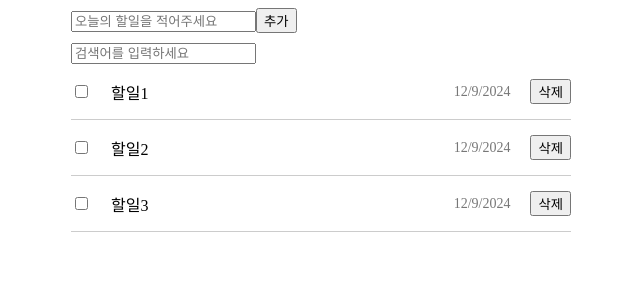
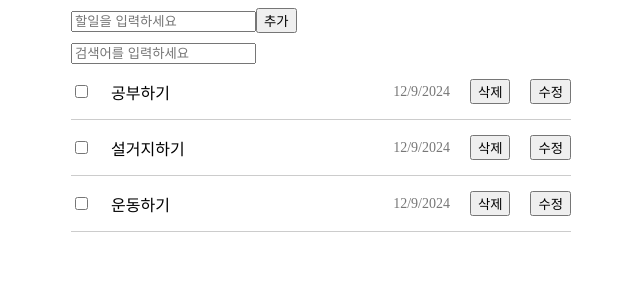
Before and after one commit to koyoujin6759/react-study-2024, a React (Vite) app in the folder section05/: page / in a window 1280 px wide. Shown: the top 300 px of the page, without its empty margins (319-959 px from the left). Built offline with nearby package versions, Linux system fonts and the light colour scheme.

Commit message:
241212 practice

```diff
--- a/section05/src/App.jsx
+++ b/section05/src/App.jsx
@@ -1,51 +1,53 @@
 import { useState, useRef } from "react";
+import Editor2 from "./components/Editor2";
 import List2 from "./components/List2";
-import Editor2 from "./components/Editor2";
 import "./App.css";
 
 const mockData = [
   {
     id: 0,
+    content: "공부하기",
     isDone: false,
-    content: "할일1",
     date: new Date().getTime(),
   },
   {
     id: 1,
+    content: "설거지하기",
     isDone: false,
-    content: "할일2",
     date: new Date().getTime(),
   },
   {
     id: 2,
+    content: "운동하기",
     isDone: false,
-    content: "할일3",
     date: new Date().getTime(),
   },
 ];
-
 function App() {
   const [todos, setTodos] = useState(mockData);
-  const isRef = useRef(0);
-
+  const idRef = useRef(3);
   const onCreate = (content) => {
     const newTodo = {
-      id: isRef.current++,
+      id: idRef.current++,
+      content: content,
       isDone: false,
-      content: content,
       date: new Date().getTime(),
     };
-    setTodos([newTodo, ...todos]);
+    setTodos([...todos, newTodo]);
   };
 
   const onDelete = (targetId) => {
     setTodos(todos.filter((todo) => todo.id !== targetId));
   };
 
+  const onEdit = (targetId, editContent) => {
+    setTodos(todos.map((todo) => (targetId === todo.id ? { ...todo, content: editContent } : todo)));
+  };
+
   return (
     <div className="App">
       <Editor2 onCreate={onCreate} />
-      <List2 todos={todos} onDelete={onDelete} />
+      <List2 todos={todos} onDelete={onDelete} onEdit={onEdit} />
     </div>
   );
 }
--- a/section05/src/components/Editor2.jsx
+++ b/section05/src/components/Editor2.jsx
@@ -7,14 +7,14 @@ const Editor2 = ({ onCreate }) => {
   };
   const onSubmit = () => {
     onCreate(content);
-    setContent("");
   };
 
   return (
-    <div className="input-wrap">
-      <input type="text" value={content} onChange={onChangeContent} placeholder="오늘의 할일을 적어주세요" />
+    <div className="editor-wrap">
+      <input type="text" value={content} onChange={onChangeContent} placeholder="할일을 입력하세요" />
       <button onClick={onSubmit}>추가</button>
     </div>
   );
 };
+
 export default Editor2;
--- a/section05/src/components/List2.jsx
+++ b/section05/src/components/List2.jsx
@@ -1,35 +1,33 @@
 import TodoItem2 from "./TodoItem2";
 import { useState } from "react";
 
-const List2 = ({ todos, onDelete }) => {
+const List2 = ({ todos, onDelete, onEdit }) => {
   const [search, setSearch] = useState("");
   const onChangeSearch = (e) => {
     setSearch(e.target.value);
   };
-
   const getFilteredData = () => {
     if (search === "") {
       return todos;
     }
-    return todos.filter((todo) => {
-      todo.content.toLowerCase().includes(search.toLocaleLowerCase());
-    });
+    return todos.filter((todo) => todo.content.toLowerCase().includes(search.toLocaleLowerCase()));
   };
 
-  const filterdTodos = getFilteredData();
+  const filteredTodos = getFilteredData();
 
   return (
-    <div>
-      <input type="text" value={search} onChange={onChangeSearch} placeholder="검색어를 입력하세요" />
-      <div className="todo-wrapper">
-        {/* {todos.map((todo) => {
-          return <TodoItem2 key={todo.id} {...todo} onDelete={onDelete} />;
-        })} */}
-        {filterdTodos.map((todo) => {
-          return <TodoItem2 key={todo.id} {...todo} onDelete={onDelete} />;
+    <div className="list-wrap">
+      <div className="search-wrap">
+        <input type="text" value={search} onChange={onChangeSearch} placeholder="검색어를 입력하세요" />
+      </div>
+      <div className="list">
+        {/* <TodoItem2 todos={todos} /> */}
+        {filteredTodos.map((todo) => {
+          return <TodoItem2 key={todo.id} {...todo} onDelete={onDelete} onEdit={onEdit} />;
         })}
       </div>
     </div>
   );
 };
+
 export default List2;
--- a/section05/src/components/TodoItem2.css
+++ b/section05/src/components/TodoItem2.css
@@ -1,14 +1,14 @@
-.list {
+.item {
   display: flex;
   gap: 20px;
   border-bottom: 1px solid #ccc;
   padding: 15px 0;
   align-items: center;
 }
-.list .content {
+.item .content {
   flex: 1;
 }
-.list .date {
+.item .date {
   font-size: 14px;
   color: #777;
 }
--- a/section05/src/components/TodoItem2.jsx
+++ b/section05/src/components/TodoItem2.jsx
@@ -1,19 +1,39 @@
 import "./TodoItem2.css";
 import { useState } from "react";
 
-const TodoItem2 = ({ id, isDone, content, date, onDelete }) => {
+const TodoItem2 = ({ content, date, id, isDone, onDelete, onEdit }) => {
   const onDeleteItem = () => {
     onDelete(id);
   };
+  const [edit, setEdit] = useState(false);
+  const [editContent, setEditContent] = useState("");
+
+  const editToggle = () => {
+    setEdit(!edit);
+  };
+  const onChangeContent = (e) => {
+    setEditContent(e.target.value);
+  };
+  const onEditItem = () => {
+    onEdit(id, editContent);
+    setEdit(false);
+    setEditContent("");
+  };
   return (
-    <div className="list-wrap">
-      <div className="list">
-        <input readOnly type="checkbox" checked={isDone} />
+    <div className="item-wrap">
+      <div className="item">
+        <input type="checkbox" readOnly />
         <div className="content">{content}</div>
         <div className="date">{new Date(date).toLocaleDateString()}</div>
         <button onClick={onDeleteItem}>삭제</button>
+        <button onClick={editToggle}>수정</button>
+      </div>
+      <div className="edit-wrap" style={{ display: edit == true ? "block" : "none" }}>
+        <input type="text" value={editContent} onChange={onChangeContent} placeholder="수정할내용을 입력하세요" />
+        <button onClick={onEditItem}>완료</button>
       </div>
     </div>
   );
 };
+
 export default TodoItem2;
```
